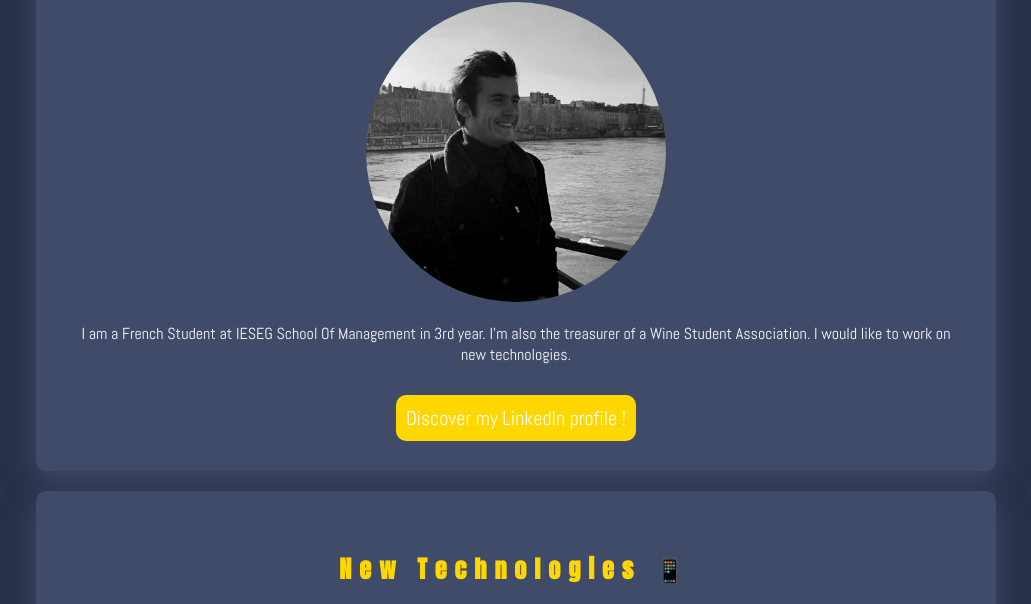
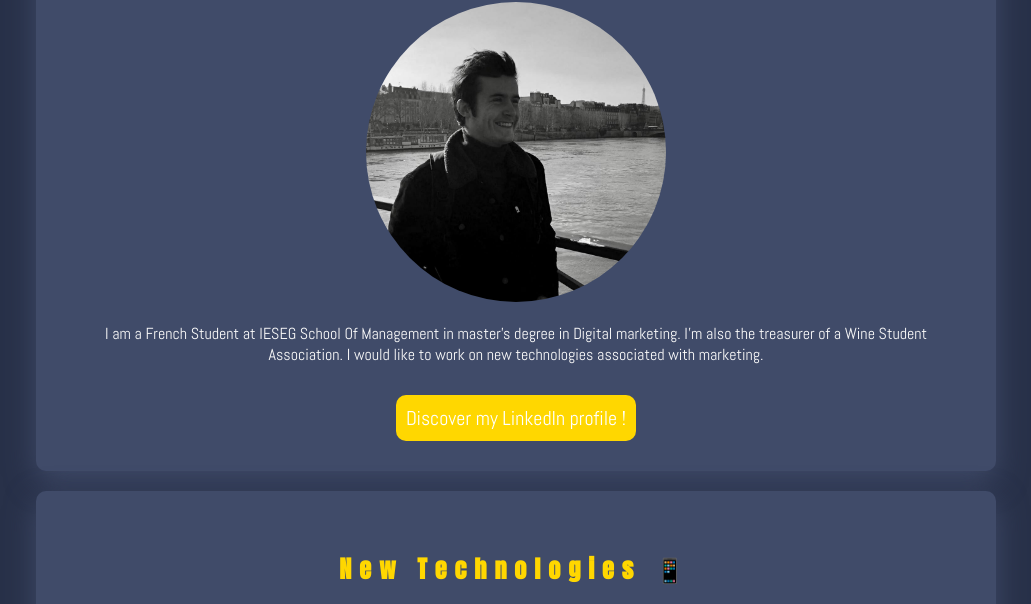
Before and after one commit to GaspardNB/my-profile, a plain HTML site: page index.html in a window 1280 px wide. Shown: the part 170-774 px from the top of the page, without its empty margins (124-1155 px from the left). Drawn offline with Linux system fonts and the light colour scheme.

Commit message:
Update index.html

```diff
--- a/index.html
+++ b/index.html
@@ -17,7 +17,7 @@
  	<div class="card-blue" id="introduction">
  		<h1>Hello I'm Gaspard 🍻</h1>
  		<img src="images/profile-picture.jpg" alt="Gaspard Néron-Bancel" height="300" width="300" class="image-circle">
- 		<p>I am a French Student at IESEG School Of Management in 3rd year. I'm also the treasurer of a Wine Student Association. I would like to work on new technologies.</p>
+ 		<p>I am a French Student at IESEG School Of Management in master's degree in Digital marketing. I'm also the treasurer of a Wine Student Association. I would like to work on new technologies associated with marketing.</p>
  		<a href="https://www.linkedin.com/in/gaspardneronbancel/" target="_blank" class="btn-white">Discover my LinkedIn profile !</a>
  	</div>
 
```
